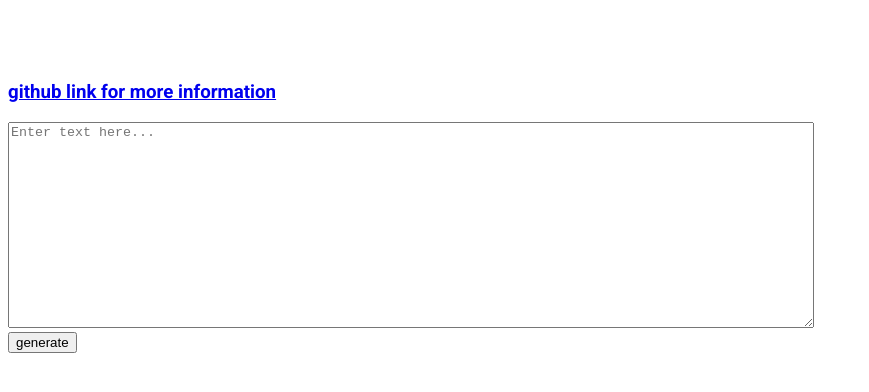
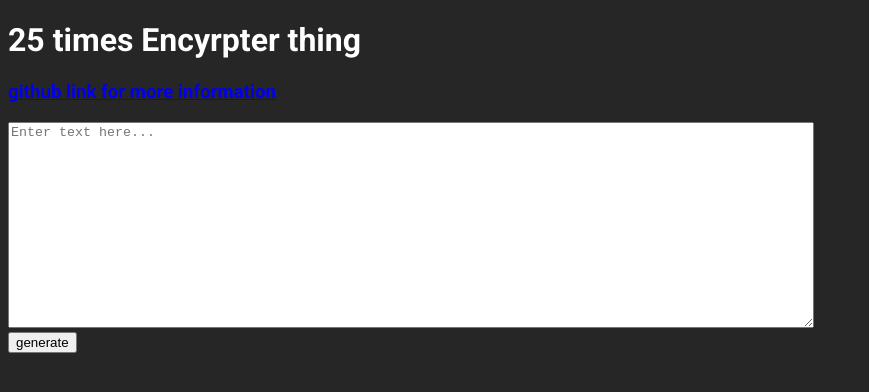
Before and after one commit to BurdenOwl/25-encrypter, a website: page index.html in a window 1280 px wide. Shown: the whole page, without its empty margins (0-869 px from the left). Drawn offline with Linux system fonts and the dark colour scheme.

Commit message:
i forgor the rgb 💀

```diff
--- a/style.css
+++ b/style.css
@@ -10,7 +10,7 @@ body {
 
 @media (prefers-color-scheme: dark) {
     body {
-        background-color: (38, 38, 38);
+        background-color: rgb(38, 38, 38);
         font-family: Roboto;
         color: white;
     }
```
